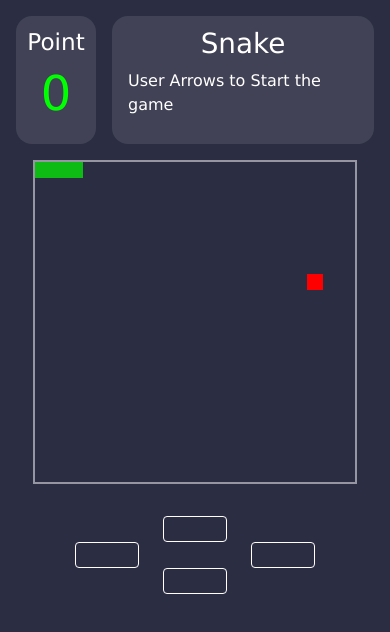
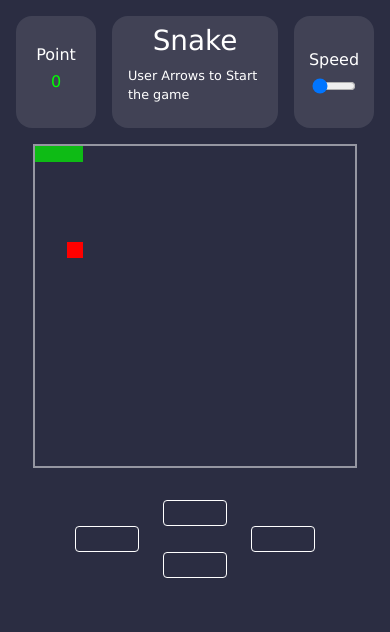
Before and after one commit to adiachar/GameSpace, a React (Vite) app: page /snake in a window 390 px wide. Shown: the top 632 px of the page. Built offline with nearby package versions, Linux system fonts and the light colour scheme; some icons are missing.

Commit message:
responsive changes(2)

```diff
--- a/package.json
+++ b/package.json
@@ -15,6 +15,7 @@
     "@mui/icons-material": "^7.1.0",
     "@mui/material": "^7.1.0",
     "@mui/styled-engine-sc": "^6.3.0",
+    "framer-motion": "^12.12.1",
     "react": "^18.3.1",
     "react-dom": "^18.3.1",
     "react-router-dom": "^7.1.5",
--- a/src/Home/Home.jsx
+++ b/src/Home/Home.jsx
@@ -5,8 +5,9 @@ import earthboundImg from "./assets/BlackHole.jpg";
 import simonSayGameImg from "./assets/SimonSay.jpg";
 import stonePaperScissorGameImg from "./assets/RockPaperScissor.jpg";
 import snakeGameImg from "./assets/snake.jpg";
+import {motion} from "framer-motion";
 
-import "./Home.css";
+import hc from "./Home.module.css";
 import { useNavigate } from "react-router-dom";
 
 export default function Home(){
@@ -14,8 +15,8 @@ export default function Home(){
     const navigate = useNavigate();
 
     return(
-        <div className="HomeWrapper">
-            <div ref={containerRef} className="Home">
+        <div className={hc.homeWraper}>
+            <div ref={containerRef} className={hc.home}>
                 <GameCard gameName="Earthbound" img={earthboundImg} handleClick={() => navigate("/earthbound")} />
                 <GameCard gameName="Simon Say Game" img={simonSayGameImg} handleClick={() => navigate("/simon-say")} />
                 <GameCard gameName="Stone Paper Scissor" img={stonePaperScissorGameImg} handleClick={() => navigate("/stone-paper-scissor")} />
--- a/src/Home/Home.css
+++ b/src/Home/Home.module.css
@@ -4,7 +4,7 @@ body {
     font-family: Arial, sans-serif;
 }
 
-.Home{
+.home{
     height: 100vh;
     width: 100vw;
     margin: 0px;
@@ -18,7 +18,7 @@ body {
     scroll-behavior: smooth;
 }
 
-.Home::-webkit-scrollbar{
+.home::-webkit-scrollbar{
     width: 0px;
     height: 0px;
 }
--- a/src/SnakeGame/Snake.jsx
+++ b/src/SnakeGame/Snake.jsx
@@ -1,4 +1,4 @@
-import { useEffect, useState } from "react";
+import { useEffect, useState, useRef } from "react";
 import ArrowUp from '@mui/icons-material/KeyboardArrowUp';
 import ArrowDown from '@mui/icons-material/KeyboardArrowDown';
 import ArrowLeft from '@mui/icons-material/KeyboardArrowLeft';
@@ -11,7 +11,7 @@ let snakeInterval;
 let foodInterval;
 let isGameOver = false;
 let point = 0;
-let currMovement;
+let currMovement = "right";
 
 let rowLength = 20;
 let colLength = 20;
@@ -21,9 +21,10 @@ export default function Snake() {
     const [foodPos, setFoodPos] = useState({r: Math.floor(Math.random() * rowLength), c: Math.floor(Math.random() * colLength)});
     const [snakePos, setSnakePos] = useState([{r: 0, c: 2},{r: 0, c: 1},{r: 0, c: 0}]);
     const [status, setStatus] = useState("User Arrows to Start the game");
+    const [snakeMoveSpeed, setSnakeMoveSpeed] = useState(100);
+    const snakeMoveSpeedRef = useRef(snakeMoveSpeed);
 
     const handleKeyPress = (currBtn) => {
-
         if (isGameOver === true) {
             point = 0;
             setSnakePos([{r: 0, c: 2},{r: 0, c: 1},{r: 0, c: 0}]);
@@ -44,7 +45,7 @@ export default function Snake() {
                 setSnakePos(sp => {
                     return [{r: sp[0].r, c: ((sp[0].c + 1) % colLength)}, ...sp.slice(0, sp.length - 1)]
                 });
-            }, 100);
+            }, 600 - snakeMoveSpeedRef.current);
 
         } else if (currBtn === "ArrowLeft") {
             if(currMovement === "right") {
@@ -60,7 +61,7 @@ export default function Snake() {
                     }
                     return [{r: sp[0].r, c: ((sp[0].c - 1) % colLength)}, ...sp.slice(0, sp.length - 1)]
                 });
-            }, 100);
+            }, 600 - snakeMoveSpeedRef.current);
 
         } else if (currBtn === "ArrowUp") {
             if(currMovement === "down") {
@@ -76,7 +77,7 @@ export default function Snake() {
                     }
                     return [{r: ((sp[0].r - 1) % rowLength), c: sp[0].c}, ...sp.slice(0, sp.length - 1)]
                 });
-            }, 100);
+            }, 600 - snakeMoveSpeedRef.current);
 
         } else if (currBtn === "ArrowDown") {
             if(currMovement === "up") {
@@ -89,13 +90,13 @@ export default function Snake() {
                 setSnakePos(sp => {
                     return [{r: ((sp[0].r + 1) % rowLength), c: sp[0].c}, ...sp.slice(0, sp.length - 1)]
                 });
-            }, 100);
+            }, 600 - snakeMoveSpeedRef.current);
         }
     }
 
     useEffect(() => {
         window.addEventListener("keydown", (e) => handleKeyPress(e.key));
-
+        createFoodInterval();
         return () => window.removeEventListener("keydown", handleKeyPress);
     }, []);
 
@@ -104,7 +105,7 @@ export default function Snake() {
         clearInterval(foodInterval);
         foodInterval = setInterval(() => {
             setFoodPos(fp => { return {...fp, r: Math.floor(Math.random()*20), c: Math.floor(Math.random()*20)}});
-        }, 10000);
+        }, 10000 - (snakeMoveSpeedRef.current * 10));
     }
 
     useEffect(() => {
@@ -128,6 +129,13 @@ export default function Snake() {
         }
     }, [snakePos]);
 
+    useEffect(() => {
+        clearInterval(snakeInterval);
+        clearInterval(foodInterval);
+        snakeMoveSpeedRef.current = snakeMoveSpeed;
+        createFoodInterval();
+    }, [snakeMoveSpeed]);
+
     const isSnakeHere = (row, col, forUi = true) => {
         for (let pos of snakePos) {
             if (pos.r === row && pos.c === col) {
@@ -148,6 +156,18 @@ export default function Snake() {
                 <div className={sc.center}>
                     <h1>Snake</h1>
                     <p>{status}</p>
+                </div>
+                <div className={sc.right}>
+                    <h3>Speed</h3>
+                    <input
+                        className={sc.range}
+                        type="range"
+                        min="100"
+                        max="500"
+                        step="50"
+                        value={snakeMoveSpeed}
+                        onChange={(e) => setSnakeMoveSpeed(e.target.value)}
+                    />
                 </div>
             </div>
             <div className={sc.board}>
--- a/src/SnakeGame/Snake.module.css
+++ b/src/SnakeGame/Snake.module.css
@@ -11,7 +11,7 @@
     display: flex;
 }
 
-.left, .center {
+.left, .center, .right {
     padding: 1rem;
     background-color: rgba(255, 255, 255, 0.1);
     border-radius: 1rem;
@@ -21,10 +21,9 @@
     align-items: center;
 }
 
-.left {
+.left, .right {
     min-width: 5rem;
     width: 20%;
-
 }
 
 .point {
@@ -33,7 +32,7 @@
 }
 
 .center {
-    margin-left: 1rem;
+    margin: 0 1rem;
     width: 100%;
 }
 
@@ -72,3 +71,23 @@
     display: flex;
     justify-content: space-between;
 }
+
+
+@media screen and (max-width: 720px) {
+    .header {
+        font-size: 1rem;
+        max-height: 9rem;
+    }
+
+    .center {
+        font-size: 0.8rem;
+    }
+
+    .left h3, .right h3{
+        font-size: 1rem;
+    }
+
+    .right .range {
+        width: 90%;
+    }
+}
```
Also changed, not shown: 1 other file (tests, documents, lock files or other folders).
